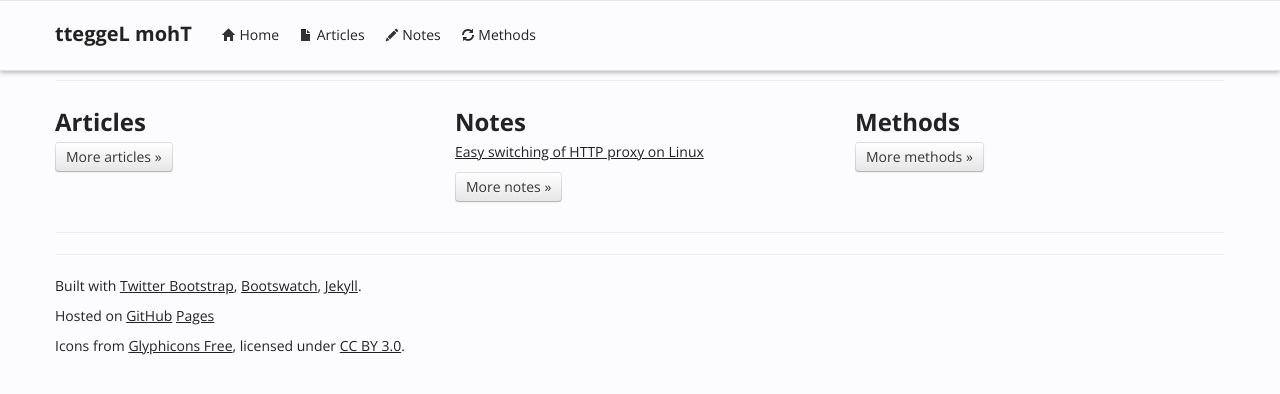
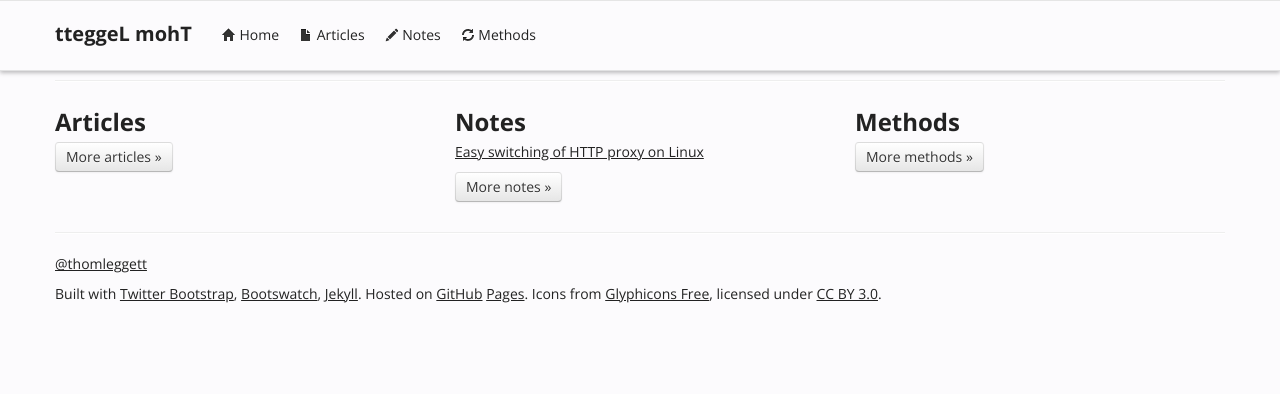
Before and after one commit to tteggel/tteggel.github.io, a Jekyll site: the page built from index.html, in a window 1280 px wide. Shown: the top 394 px of the page. Built offline with Jekyll 4.4.1, drawn with Linux system fonts in a browser that asks for light colours; nearby versions of some CDN libraries; Markdown is read by kramdown in place of the engine named in the settings.

Commit message:
Footer tidy. Add twitter link.

```diff
--- a/_layouts/base.html
+++ b/_layouts/base.html
@@ -91,9 +91,8 @@ function styleCode()
 
       <footer>
         <hr/>
-        <p>Built with <a href="http://twitter.github.com/bootstrap/index.html">Twitter Bootstrap</a>, <a href="http://bootswatch.com/">Bootswatch</a>, <a href="https://github.com/mojombo/jekyll">Jekyll</a>.
-        <p>Hosted on <a href="https://github.com/">GitHub</a> <a href="http://pages.github.com/">Pages</a></p>
-        <p>Icons from <a href="http://glyphicons.com">Glyphicons Free</a>, licensed under <a href="http://creativecommons.org/licenses/by/3.0/">CC BY 3.0</a>.</p>
+        <p><a href="https://twitter.com/thomleggett">@thomleggett</a></p>
+        <p>Built with <a href="http://twitter.github.com/bootstrap/index.html">Twitter Bootstrap</a>, <a href="http://bootswatch.com/">Bootswatch</a>, <a href="https://github.com/mojombo/jekyll">Jekyll</a>. Hosted on <a href="https://github.com/">GitHub</a> <a href="http://pages.github.com/">Pages</a>. Icons from <a href="http://glyphicons.com">Glyphicons Free</a>, licensed under <a href="http://creativecommons.org/licenses/by/3.0/">CC BY 3.0</a>.</p>
       </footer>
 
     </div> <!-- /container -->
--- a/index.html
+++ b/index.html
@@ -27,5 +27,3 @@ layout: base
     <p><a class="btn" href="methods">More methods &raquo;</a></p>
   </div>
 </div>
-
-<hr>
```
